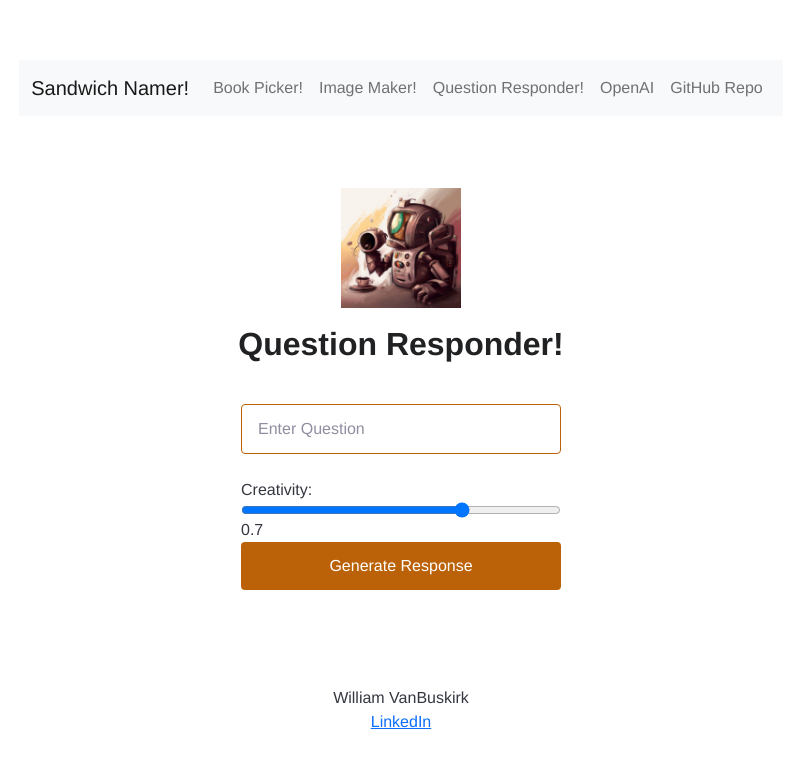
After one commit to van-william/prompt-web-app, a Flask app: page /qna_maker in a window 1280 px wide. The commit adds this page. Shown: the top 768 px of the page, without its empty margins (239-1032 px from the left). Run offline with Flask 2, Linux system fonts and the light colour scheme; some web fonts are replaced.

Commit message:
updated navbar

```diff
--- a/app.py
+++ b/app.py
@@ -1,13 +1,15 @@
 import os
-
-import openai
-
 from flask import Flask, redirect, render_template, request, url_for
 
+from transformers import pipeline, set_seed
+generator = pipeline('text-generation', model='gpt2')
+
 from openai_prompts.GPT3_prompts import sandwich_prompt,book_prompt
+import openai
+openai.api_key = os.getenv("OPENAI_API_KEY")
 
 app = Flask(__name__)
-openai.api_key = os.getenv("OPENAI_API_KEY")
+
 
 @app.route("/", methods=("GET", "POST"))
 def index():
@@ -52,3 +54,17 @@ def image_maker():
 
     image_url = request.args.get("image_url")
     return render_template("image_maker.html", image_url=image_url)
+
+@app.route("/qna_maker", methods=("GET", "POST"))
+def qna_maker():
+    if request.method == "POST":
+        question = request.form.get("question")
+        temp = float(request.form.get("creativity"))
+        response = openai.Completion.create(
+            model="text-davinci-002",
+            prompt=question,
+            temperature=temp,
+        )
+        return render_template("qna_prompt.html", result=response.choices[0].text)
+
+    return render_template("qna_prompt.html")
--- a/requirements.txt
+++ b/requirements.txt
@@ -24,3 +24,4 @@ urllib3==1.26.7
 Werkzeug==2.0.2
 gunicorn
 openai
+transformers
--- a/templates/navbar.html
+++ b/templates/navbar.html
@@ -13,6 +13,9 @@
             <a class="nav-link" href="{{ url_for('image_maker') }}" >Image Maker!</a>
           </li>
           <li class="nav-item">
+            <a class="nav-link" href="{{ url_for('qna_maker') }}" >Question Responder!</a>
+          </li>
+          <li class="nav-item">
             <a class="nav-link" href="https://openai.com/" target="_blank" rel="noopener noreferrer">OpenAI</a>
           </li>
           <li class="nav-item">
--- /dev/null
+++ b/templates/qna_prompt.html
@@ -0,0 +1,25 @@
+<!DOCTYPE html>
+<html >
+{% extends 'base.html' %}
+{% block content %}
+
+<body>
+  <img src="{{ url_for('static', filename='Robot Coffee.png') }}" class="image" />
+  <h3>Question Responder!</h3>
+    <form action="/qna_maker" method="post">
+    <input type="text" name="question" placeholder="Enter Question" required />
+    <label for="creativity">Creativity:</label>
+    <input type="range" name = "creativity" id = "creativity" placeholder="Creativity" min="0" max="1" step = "0.1" value="0.7" name="temp" oninput="this.nextElementSibling.value = this.value" />
+    <output>0.7</output>
+    <input type="submit" value="Generate Response" />
+  </form>
+
+  <br>
+  <br>
+  {% if result %}
+  <div class="result">{{ result }}</div>
+  {% endif %}
+
+</body>
+{% endblock %}
+</html>
```
